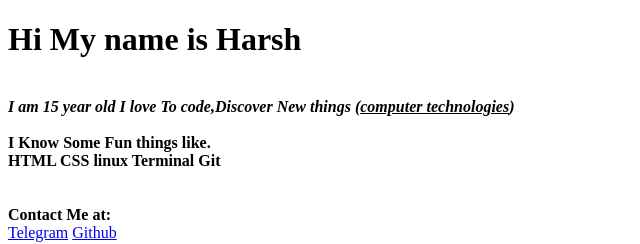
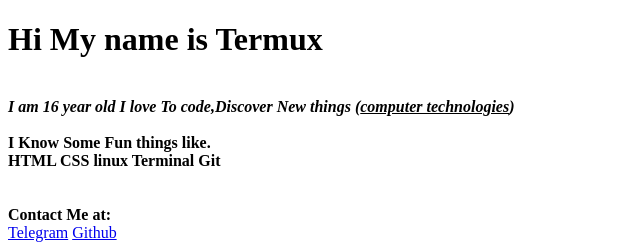
Before and after one commit to Termuxtest1/protofolio, a plain HTML site: page index.html in a window 1280 px wide. Shown: the top 244 px of the page, 0-640 px from the left. Drawn offline with Linux system fonts and the light colour scheme.

Commit message:
Update index.html

```diff
--- a/index.html
+++ b/index.html
@@ -7,9 +7,9 @@
     <title>Harsh jangra Protofolio</title>
 </head>
 <body>
-<h1>Hi My name is Harsh </h1><br>
+<h1>Hi My name is Termux </h1><br>
 <i>
-<b><sapn>I am 15 year old </sapn><span>I love To code,Discover New things (<u>computer technologies</u>)</span></b>
+<b><sapn>I am 16 year old </sapn><span>I love To code,Discover New things (<u>computer technologies</u>)</span></b>
 </i><Br><br>
 <b>
 I Know Some Fun things like.<br> <span>HTML </span><span>CSS </span>
```
